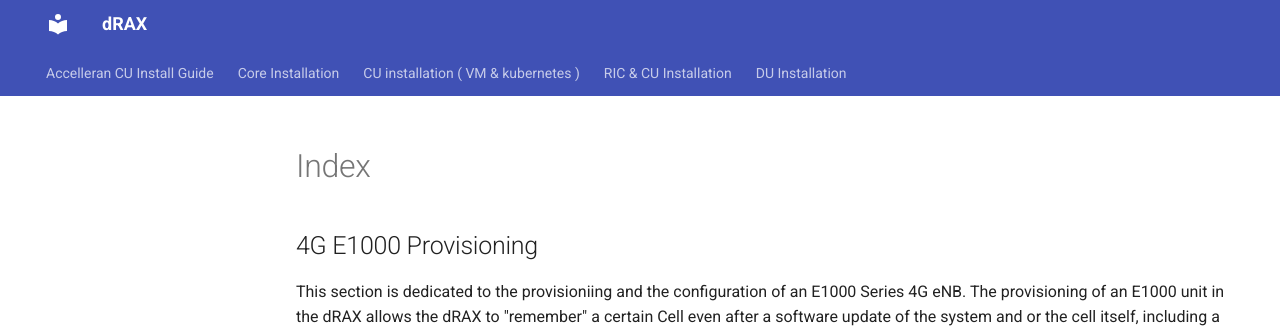
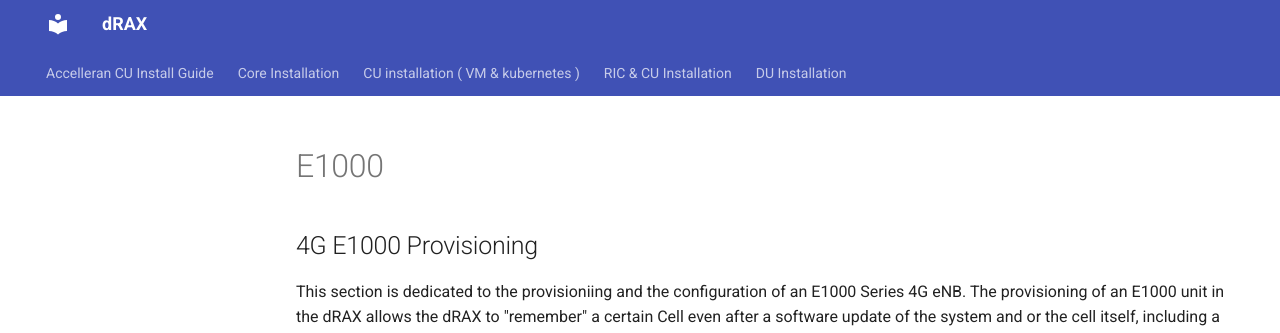
Before and after one commit to accelleran/drax-docs, an MkDocs documentation site: the page built from docs/op-guide/e1000-provisioning/index.md, in a window 1280 px wide and 900 px high. Shown: the top 333 px of the window. Built offline with MkDocs 1.6.1 and Material for MkDocs 9.7.7, drawn with Linux system fonts in a browser that asks for light colours; the version menu is left out.

Commit message:
Update index.md
index fix

```diff
--- a/docs/op-guide/e1000-provisioning/index.md
+++ b/docs/op-guide/e1000-provisioning/index.md
@@ -1,3 +1,4 @@
+# E1000
 
 ## 4G E1000 Provisioning
 
```
